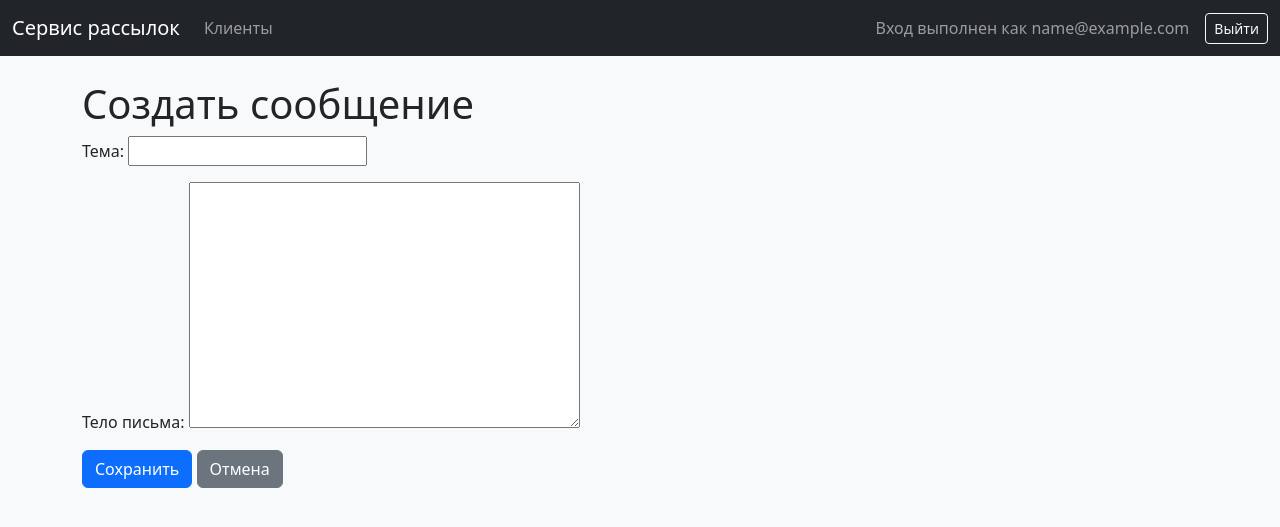
After one commit to ViktorKarateev/mailing_service, a Django app: page /messages/create/ in a window 1280 px wide. The commit adds this page. Shown: the top 527 px of the page. Run offline with Django 5.2, Linux system fonts and the light colour scheme; the visitor is signed in with stand-in values (Sample User, id 1).

Commit message:
фиксация всех текущих изменений, требует проверки

```diff
--- a/mailings/models.py
+++ b/mailings/models.py
@@ -2,30 +2,41 @@ from django.db import models
 from django.conf import settings
 
 class Client(models.Model):
-    email = models.EmailField(unique=True)
-    full_name = models.CharField(max_length=255)
-    comment = models.TextField(blank=True)
+    email = models.EmailField(unique=True, verbose_name='Email')
+    full_name = models.CharField(max_length=255, verbose_name='ФИО')
+    comment = models.TextField(blank=True, verbose_name='Комментарий')
     owner = models.ForeignKey(
         settings.AUTH_USER_MODEL,
         on_delete=models.CASCADE,
-        related_name='clients'
+        related_name='clients',
+        verbose_name='Владелец'
     )
 
     def __str__(self):
         return f"{self.full_name} <{self.email}>"
 
+    class Meta:
+        verbose_name = 'Клиент'
+        verbose_name_plural = 'Клиенты'
+
 
 class Message(models.Model):
-    subject = models.CharField(max_length=255)
-    body = models.TextField()
+    subject = models.CharField(max_length=255, verbose_name='Тема')
+    body = models.TextField(verbose_name='Тело письма')
     owner = models.ForeignKey(
         settings.AUTH_USER_MODEL,
         on_delete=models.CASCADE,
-        related_name='messages'
+        related_name='messages',
+        verbose_name='Владелец'
     )
 
     def __str__(self):
         return self.subject
+
+    class Meta:
+        verbose_name = 'Сообщение'
+        verbose_name_plural = 'Сообщения'
+
 
 class Mailing(models.Model):
     STATUS_CHOICES = [
@@ -34,31 +45,42 @@ class Mailing(models.Model):
         ('completed', 'Завершена'),
     ]
 
-    start_time = models.DateTimeField()
-    end_time = models.DateTimeField()
-    status = models.CharField(max_length=10, choices=STATUS_CHOICES, default='created')
-    message = models.ForeignKey(Message, on_delete=models.CASCADE)
-    clients = models.ManyToManyField(Client)
+    start_time = models.DateTimeField(verbose_name='Время начала')
+    end_time = models.DateTimeField(verbose_name='Время окончания')
+    status = models.CharField(
+        max_length=10, choices=STATUS_CHOICES, default='created', verbose_name='Статус'
+    )
+    message = models.ForeignKey(Message, on_delete=models.CASCADE, verbose_name='Сообщение')
+    clients = models.ManyToManyField(Client, verbose_name='Клиенты')
     owner = models.ForeignKey(
         settings.AUTH_USER_MODEL,
         on_delete=models.CASCADE,
-        related_name='mailings'
+        related_name='mailings',
+        verbose_name='Владелец'
     )
 
     def __str__(self):
         return f"Рассылка от {self.start_time} до {self.end_time}"
 
+    class Meta:
+        verbose_name = 'Рассылка'
+        verbose_name_plural = 'Рассылки'
+
 
 class MailingLog(models.Model):
     STATUS_CHOICES = [
         ('success', 'Успешно'),
-        ('failed', 'Не успешно'),
+        ('failed', 'Неуспешно'),
     ]
 
-    attempt_time = models.DateTimeField(auto_now_add=True)
-    status = models.CharField(max_length=10, choices=STATUS_CHOICES)
-    server_response = models.TextField()
-    mailing = models.ForeignKey(Mailing, on_delete=models.CASCADE)
+    attempt_time = models.DateTimeField(auto_now_add=True, verbose_name='Время попытки')
+    status = models.CharField(max_length=10, choices=STATUS_CHOICES, verbose_name='Статус')
+    server_response = models.TextField(verbose_name='Ответ сервера')
+    mailing = models.ForeignKey(Mailing, on_delete=models.CASCADE, verbose_name='Рассылка')
 
     def __str__(self):
         return f"[{self.get_status_display()}] {self.attempt_time}"
+
+    class Meta:
+        verbose_name = 'Лог рассылки'
+        verbose_name_plural = 'Логи рассылок'
--- a/mailings/templates/mailings/client_confirm_delete.html
+++ b/mailings/templates/mailings/client_confirm_delete.html
@@ -1,4 +1,4 @@
-{% extends 'base.html' %}
+{% extends 'mailings/base.html' %}
 
 {% block content %}
 <h1 class="mb-4">Удаление клиента</h1>
--- a/mailings/templates/mailings/client_detail.html
+++ b/mailings/templates/mailings/client_detail.html
@@ -1,4 +1,4 @@
-{% extends 'base.html' %}
+{% extends 'mailings/base.html' %}
 
 {% block content %}
 <h1 class="mb-4">Информация о клиенте</h1>
--- a/mailings/templates/mailings/client_form.html
+++ b/mailings/templates/mailings/client_form.html
@@ -1,4 +1,4 @@
-{% extends 'base.html' %}
+{% extends 'mailings/base.html' %}
 
 {% block content %}
 <h1 class="mb-4">{{ view.object.pk|yesno:"Редактирование клиента,Создание клиента" }}</h1>
--- a/mailings/templates/mailings/client_list.html
+++ b/mailings/templates/mailings/client_list.html
@@ -1,4 +1,4 @@
-{% extends 'base.html' %}
+{% extends 'mailings/base.html' %}
 
 {% block content %}
 <h1 class="mb-4">Клиенты</h1>
--- /dev/null
+++ b/mailings/templates/mailings/message_form.html
@@ -0,0 +1,11 @@
+{% extends 'mailings/base.html' %}
+
+{% block content %}
+<h1>{% if object %}Редактировать сообщение{% else %}Создать сообщение{% endif %}</h1>
+<form method="post">
+  {% csrf_token %}
+  {{ form.as_p }}
+  <button type="submit" class="btn btn-primary">Сохранить</button>
+  <a class="btn btn-secondary" href="{% url 'mailings:message_list' %}">Отмена</a>
+</form>
+{% endblock %}
--- a/mailings/urls.py
+++ b/mailings/urls.py
@@ -4,9 +4,17 @@ from . import views
 app_name = 'mailings'
 
 urlpatterns = [
+    # маршруты для клиентов
     path('clients/', views.ClientListView.as_view(), name='client_list'),
     path('clients/<int:pk>/', views.ClientDetailView.as_view(), name='client_detail'),
     path('clients/create/', views.ClientCreateView.as_view(), name='client_create'),
     path('clients/<int:pk>/update/', views.ClientUpdateView.as_view(), name='client_update'),
     path('clients/<int:pk>/delete/', views.ClientDeleteView.as_view(), name='client_delete'),
+
+    # маршруты для сообщений
+    path('messages/', views.MessageListView.as_view(), name='message_list'),
+    path('messages/<int:pk>/', views.MessageDetailView.as_view(), name='message_detail'),
+    path('messages/create/', views.MessageCreateView.as_view(), name='message_create'),
+    path('messages/<int:pk>/update/', views.MessageUpdateView.as_view(), name='message_update'),
+    path('messages/<int:pk>/delete/', views.MessageDeleteView.as_view(), name='message_delete'),
 ]
--- a/mailings/views.py
+++ b/mailings/views.py
@@ -3,6 +3,7 @@ from django.views.generic import ListView, DetailView, CreateView, UpdateView, D
 from django.contrib.auth.mixins import LoginRequiredMixin
 from .models import Client
 from .mixins import OwnerAccessMixin
+from .models import Message
 
 
 class ClientListView(LoginRequiredMixin, ListView):
@@ -40,3 +41,40 @@ class ClientDeleteView(OwnerAccessMixin, DeleteView):
     model = Client
     template_name = 'mailings/client_confirm_delete.html'
     success_url = reverse_lazy('mailings:client_list')
+
+
+class MessageListView(LoginRequiredMixin, ListView):
+    model = Message
+    template_name = 'mailings/message_list.html'
+
+    def get_queryset(self):
+        return Message.objects.filter(owner=self.request.user)
+
+
+class MessageDetailView(OwnerAccessMixin, DetailView):
+    model = Message
+    template_name = 'mailings/message_detail.html'
+
+
+class MessageCreateView(LoginRequiredMixin, CreateView):
+    model = Message
+    fields = ['subject', 'body']
+    template_name = 'mailings/message_form.html'
+    success_url = reverse_lazy('mailings:message_list')
+
+    def form_valid(self, form):
+        form.instance.owner = self.request.user
+        return super().form_valid(form)
+
+
+class MessageUpdateView(OwnerAccessMixin, UpdateView):
+    model = Message
+    fields = ['subject', 'body']
+    template_name = 'mailings/message_form.html'
+    success_url = reverse_lazy('mailings:message_list')
+
+
+class MessageDeleteView(OwnerAccessMixin, DeleteView):
+    model = Message
+    template_name = 'mailings/message_confirm_delete.html'
+    success_url = reverse_lazy('mailings:message_list')
```
Also changed, not shown: mailings/templates/mailings/message_confirm_delete.html (added, +11 -0 lines), mailings/templates/mailings/message_detail.html (added, +10 -0 lines), mailings/templates/mailings/message_list.html (added, +16 -0 lines).
